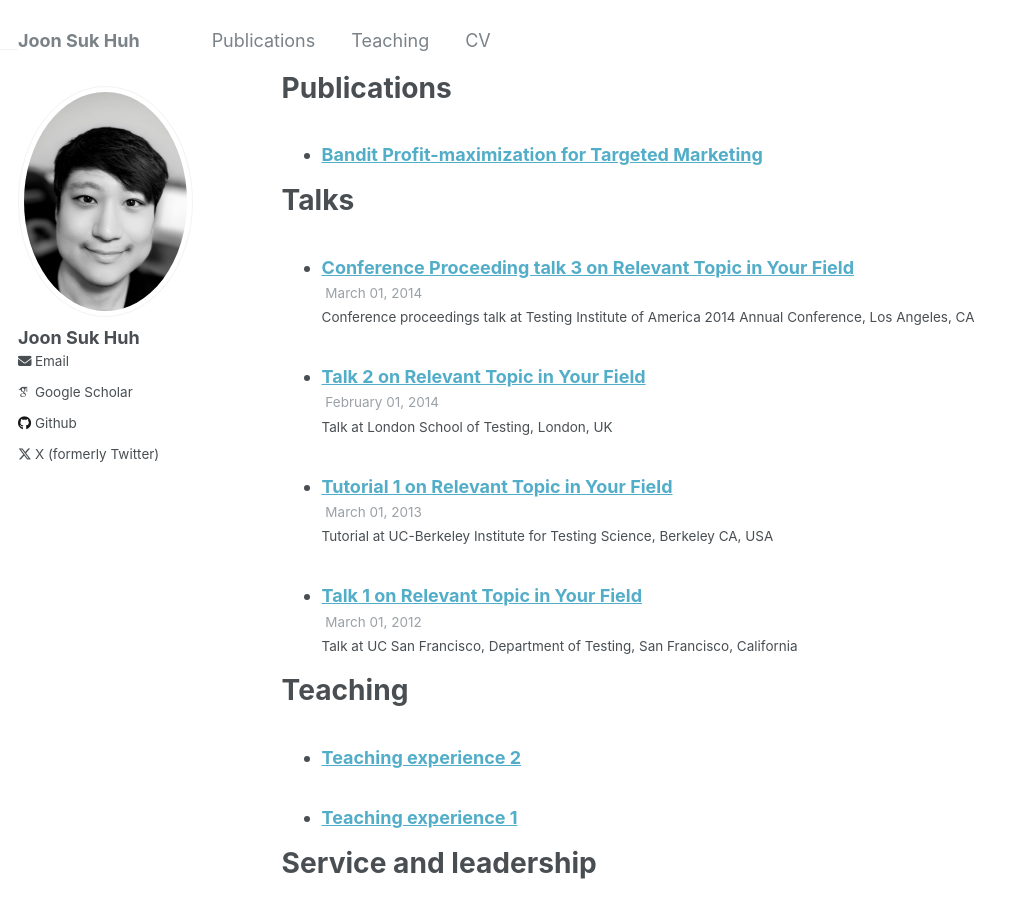
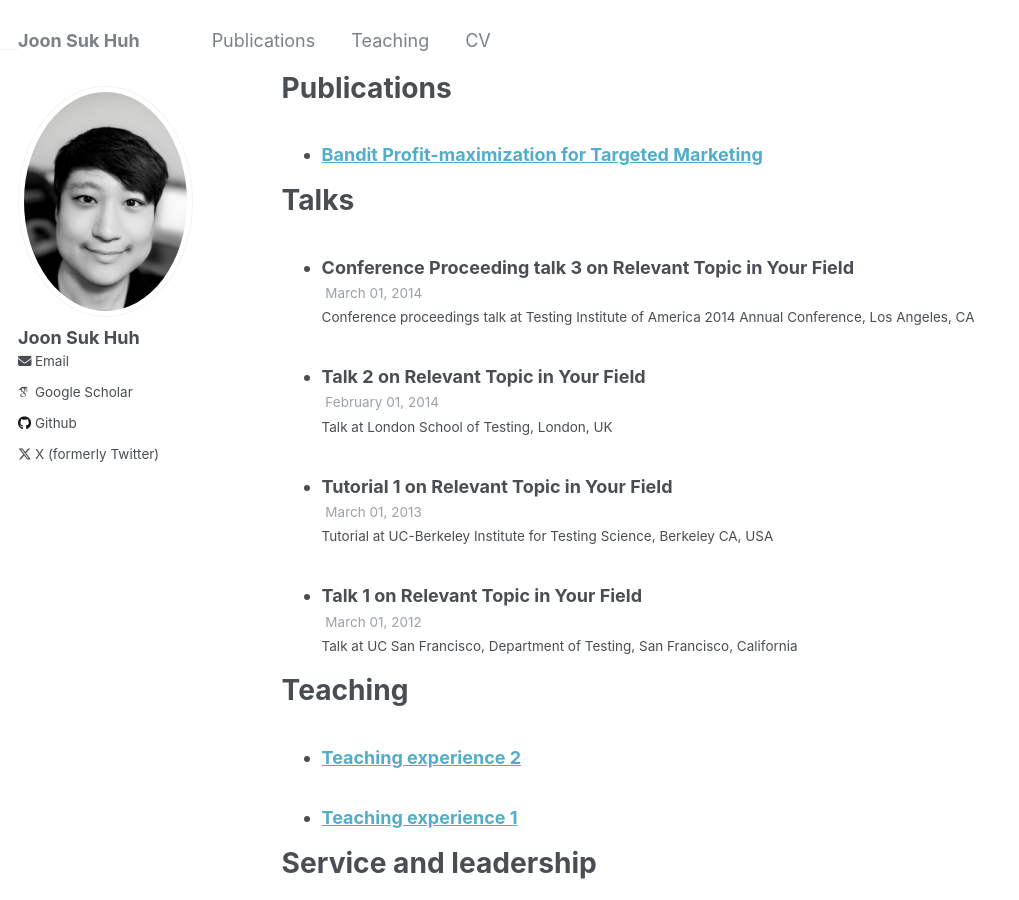
Before and after one commit to joon-huh/joon-huh.github.io, a Jekyll site: the page built from _pages/cv.md, in a window 1280 px wide and 900 px high, scrolled down 995 px. Shown: the whole window, without its empty margins (0-1019 px from the left). Built offline with Jekyll 4.4.1, drawn with Linux system fonts in a browser that asks for light colours; some web fonts are replaced.

Commit message:
Update archive-single-talk-cv.html

```diff
--- a/_includes/archive-single-talk-cv.html
+++ b/_includes/archive-single-talk-cv.html
@@ -27,8 +27,8 @@
       </div>
     {% endif %}
     <h3 class="archive__item-title" itemprop="headline">
-      {% if post.url %}
-        <a href="{{ post.url }}">{{ title }}</a>
+      {% if post.link %}
+        <a href="{{ post.link }}">{{ title }}</a>
       {% else %}
         {{ title }}
       {% endif %}
```
